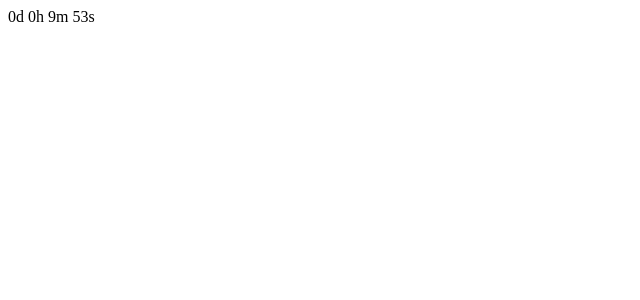
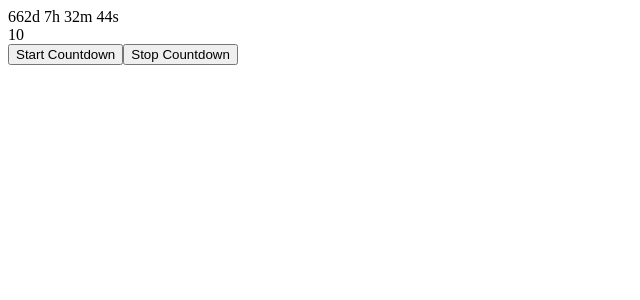
Before and after one commit to logustra/vountdown, a Vue app: page / in a window 1280 px wide. Shown: the top 300 px of the page, without its empty margins (0-640 px from the left). Built offline with nearby package versions, Linux system fonts and the light colour scheme.

Commit message:
feat: auto/manual start, methods/events

```diff
--- a/package.json
+++ b/package.json
@@ -1,6 +1,6 @@
 {
   "name": "@logustra/vountdown",
-  "version": "0.0.4",
+  "version": "0.0.5",
   "description": "A minimalist countdown component for vue.js",
   "files": [
     "dist"
--- a/src/App.vue
+++ b/src/App.vue
@@ -1,26 +1,60 @@
 <template>
+  <div>
     <Countdown
+      :auto="true"
       :time="time"
+      tag="div"
       v-slot="{
+        isDone,
         days,
         hours,
         minutes,
         seconds
       }"
     >
-    {{ days }}d {{ hours }}h {{ minutes }}m {{ seconds }}s
+      {{ isDone ? 'Done!' : `${days}d ${hours}h ${minutes}m ${seconds}s` }}
     </Countdown>
-  <!-- <Countdown
-    :time="time"
-    v-slot="{ foo }"
+
+    <Countdown
+      :auto="auto"
+      :time="10000"
+      tag="div"
+      @start="onStart"
+      @stop="onStop"
+      @done="onDone"
+      v-slot="{
+        isDone,
+        seconds
+      }"
     >
-   {{ foo }}
-  </Countdown> -->
+      {{ isDone ? 'Done!' : seconds }}
+    </Countdown>
+
+    <button @click="auto = true">
+      Start Countdown
+    </button>
+    <button @click="auto = false">
+      Stop Countdown
+    </button>
+  </div>
 </template>
 
 <script lang="ts" setup>
+import { ref } from 'vue'
 import Countdown from './components/countdown.vue'
 
-// const time = new Date('Jan 5, 2024 15:37:25').getTime()
-const time = 600000
+const time = ref(new Date('Jan 5, 2024 15:37:25').getTime())
+const auto = ref(false)
+
+function onStart () {
+  console.log('onStart')
+}
+
+function onStop () {
+  console.log('onStop')
+}
+
+function onDone () {
+  console.log('onDone')
+}
 </script>
--- a/src/components/countdown.vue
+++ b/src/components/countdown.vue
@@ -5,12 +5,18 @@ import {
   ref,
   toRefs,
   computed,
-  onUnmounted,
+  watch,
+  onMounted,
 } from 'vue'
 
 export default defineComponent({
   name: 'Countdown',
   props: {
+    auto: {
+      type: Boolean,
+      required: false,
+      default: true
+    },
     tag: {
       type: String,
       required: false,
@@ -22,8 +28,9 @@ export default defineComponent({
       default: 0
     }
   },
-  setup(props, { slots }) {
+  setup(props, { emit, slots }) {
     const {
+      auto,
       tag,
       time
     } = toRefs(props)
@@ -39,16 +46,41 @@ export default defineComponent({
 
     /**
      * DES:
+     * event listeners
+     */
+    const EVENT_START = 'start'
+    const EVENT_STOP = 'stop'
+    const EVENT_DONE = 'done'
+
+    const isStart = ref(false)
+    const isStop = ref(false)
+    const isDone = ref(false)
+
+    /**
+     * DES:
      * get today's date and time
      */
-    const now = ref(Date.now())
+    const currentTime = ref(Date.now())
+    const startEndTime = ref(Date.now())
 
     /**
      * DES:
      * find the distance between now and the count down date
      */
-    const endTime = ref(Date.now() + time.value)
-    const distance = computed(() => endTime.value - now.value)
+    const endTime = computed(() => {
+      let result = time.value
+
+      /**
+       * DES:
+       * use this formula when time is less than 1 day
+       */
+      if (time.value < startEndTime.value) {
+        result = time.value + startEndTime.value
+      }
+
+      return result
+    })
+    const distance = computed(() => endTime.value - currentTime.value)
 
     /**
      * DES:
@@ -59,19 +91,73 @@ export default defineComponent({
     const minutes = computed(() => Math.floor((distance.value % HOURS) / MINUTES))
     const seconds = computed(() => Math.floor((distance.value % MINUTES) / SECONDS))
 
+
+    function timeout (milliseconds: number) {
+      return new Promise(resolve => setTimeout(resolve, milliseconds))
+    }
+
+    function onStart() {
+      if (auto.value) {
+        currentTime.value = Date.now()
+        startEndTime.value = Date.now() - 1
+
+        /**
+         * DES:
+         * fires immediately when the countdown starts
+         */
+        isStart.value = true
+        emit(EVENT_START, isStart.value)
+      }
+    }
+
+    async function onUpdateCurrentTime () {
+      if (auto.value) {
+        if (distance.value > SECONDS) {
+          await timeout (SECONDS)
+          currentTime.value = Date.now()
+        } else {
+           /**
+           * DES:
+           * fires when the countdown has stopped
+           */
+          isDone.value = true
+          emit(EVENT_DONE, isDone.value)
+        }
+      } else {
+        /**
+         * DES:
+         * fires when the countdown has endded
+         */
+        isStart.value = false
+        isStop.value = true
+        emit(EVENT_STOP, isStop.value)
+      }
+    }
+
     /**
      * DES:
      * update the count down every 1 second
      */
-    const interval = setInterval(
+    watch(
+      () => currentTime.value,
       () => {
-        now.value = Date.now()
-      },
-      1000
+        onUpdateCurrentTime()
+      }
     )
 
-    onUnmounted(() => {
-      clearInterval(interval)
+    /**
+     * DES:
+     * fires immediately when the props auto changes
+     */
+    watch(
+      () => auto.value,
+      () => {
+        onStart()
+      }
+    )
+
+    onMounted(() => {
+      onStart()
     })
 
     /**
@@ -87,7 +173,10 @@ export default defineComponent({
         days: days.value,
         hours: hours.value,
         minutes: minutes.value,
-        seconds: seconds.value
+        seconds: seconds.value,
+        isStart: isStart.value,
+        isStop: isStop.value,
+        isDone: isDone.value
       })
     )
   }
```
Lines whose indentation alone changed are shown as unchanged.
